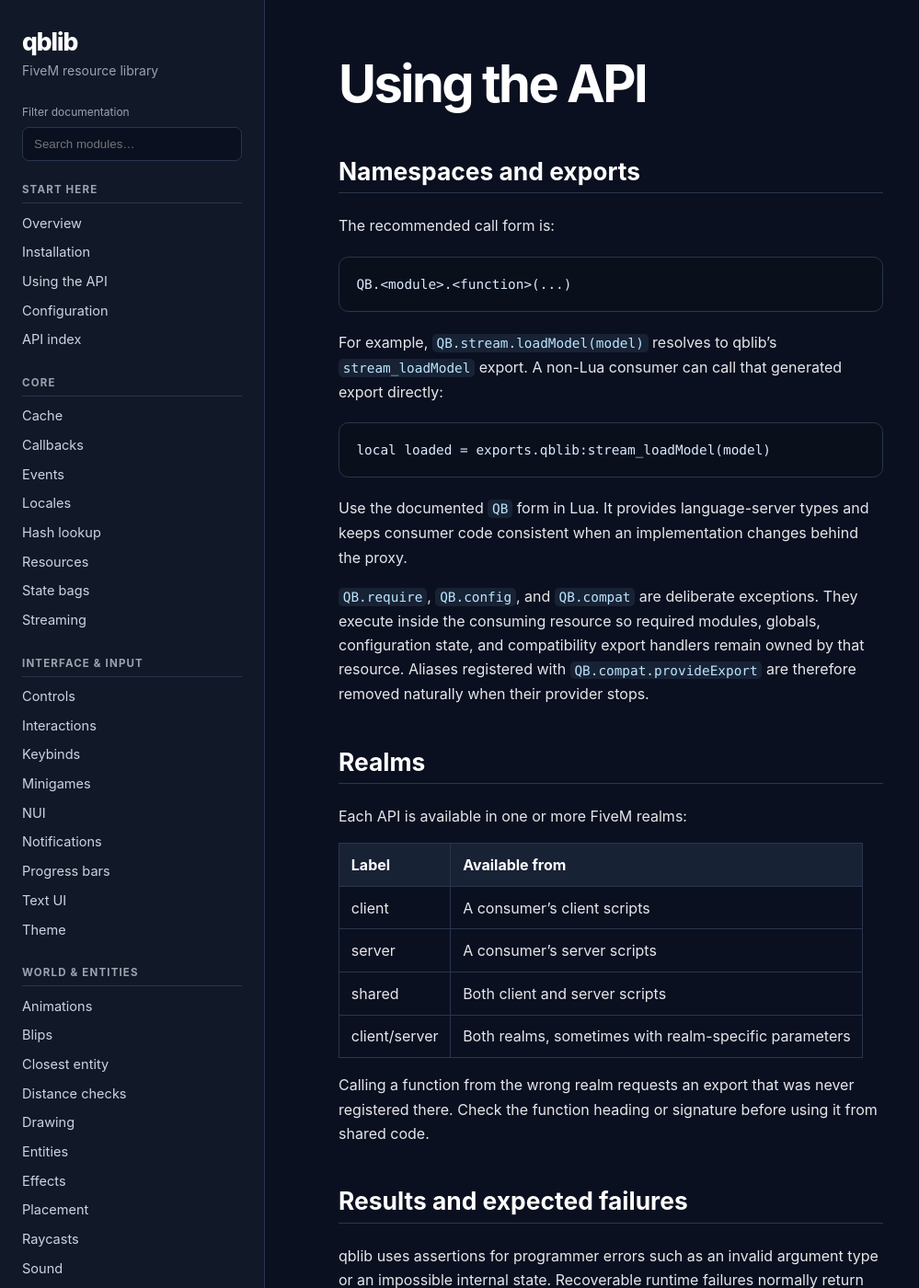
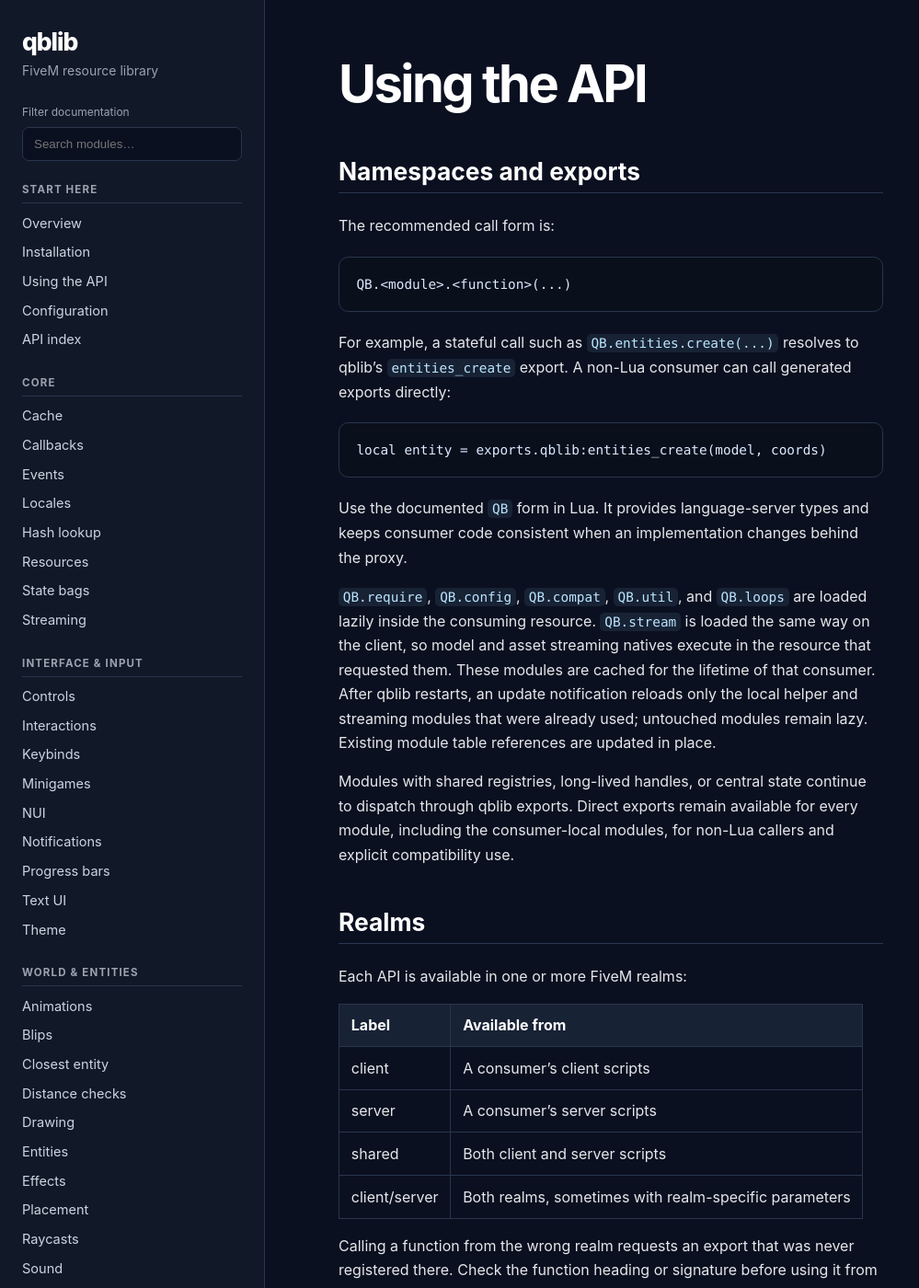
Before and after one commit to KoraFiveM/kora_lib, a Jekyll site: the page built from docs/using-the-api.md, in a window 1280 px wide and 1400 px high. Shown: the whole window at 92% size, without its empty margins (0-999 px from the left). Built offline with Jekyll 4.4.1, drawn with Linux system fonts in a browser that asks for light colours.

Commit message:
Expand compatibility and consumer module behavior

````diff
--- a/docs/using-the-api.md
+++ b/docs/using-the-api.md
@@ -13,19 +13,28 @@ The recommended call form is:
 QB.<module>.<function>(...)
 ```
 
-For example, `QB.stream.loadModel(model)` resolves to qblib's `stream_loadModel` export. A non-Lua consumer can call that generated export directly:
+For example, a stateful call such as `QB.entities.create(...)` resolves to
+qblib's `entities_create` export. A non-Lua consumer can call generated exports
+directly:
 
 ```lua
-local loaded = exports.qblib:stream_loadModel(model)
+local entity = exports.qblib:entities_create(model, coords)
 ```
 
 Use the documented `QB` form in Lua. It provides language-server types and keeps consumer code consistent when an implementation changes behind the proxy.
 
-`QB.require`, `QB.config`, and `QB.compat` are deliberate exceptions. They
-execute inside the consuming resource so required modules, globals,
-configuration state, and compatibility export handlers remain owned by that
-resource. Aliases registered with `QB.compat.provideExport` are therefore
-removed naturally when their provider stops.
+`QB.require`, `QB.config`, `QB.compat`, `QB.util`, and `QB.loops` are loaded
+lazily inside the consuming resource. `QB.stream` is loaded the same way on
+the client, so model and asset streaming natives execute in the resource that
+requested them. These modules are cached for the lifetime of that consumer.
+After qblib restarts, an update notification reloads only the local helper and
+streaming modules that were already used; untouched modules remain lazy.
+Existing module table references are updated in place.
+
+Modules with shared registries, long-lived handles, or central state continue
+to dispatch through qblib exports. Direct exports remain available for every
+module, including the consumer-local modules, for non-Lua callers and explicit
+compatibility use.
 
 ## Realms
 
````
Also changed, not shown: docs/index.md (+4 -1 lines), modules/progressbar/docs.md (+2 -0 lines), modules/screenshot/docs.md (+4 -4 lines), web/src/components/screenshot/ScreenshotCapture.tsx (+14 -3 lines), web/build/assets/AppMapBlock-C5UUNvt2.js (deleted), web/build/assets/AppMapBlock-XSMKXAVP.js (added), web/build/assets/index-Brq27eOH.js, web/build/index.html, 8 other files.
